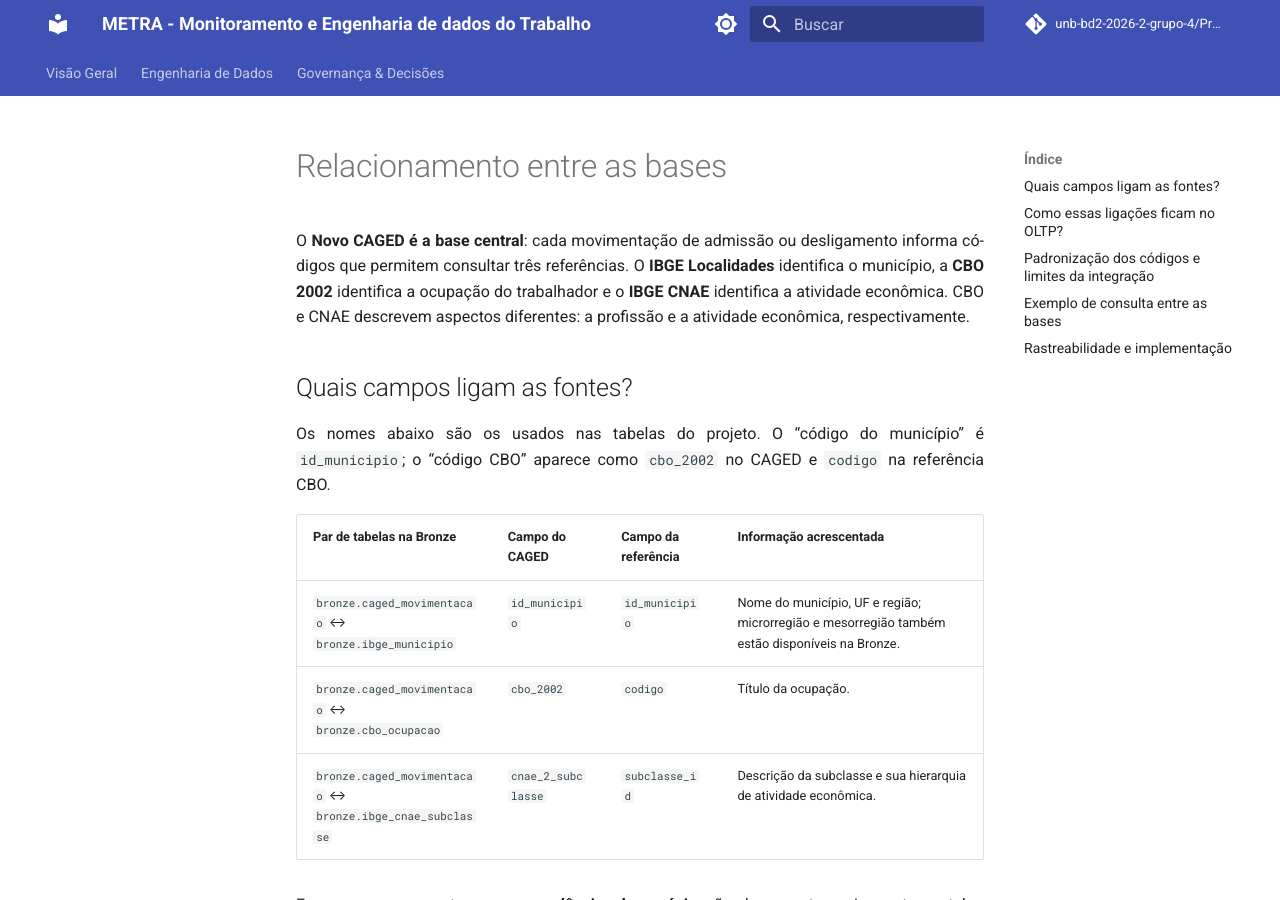
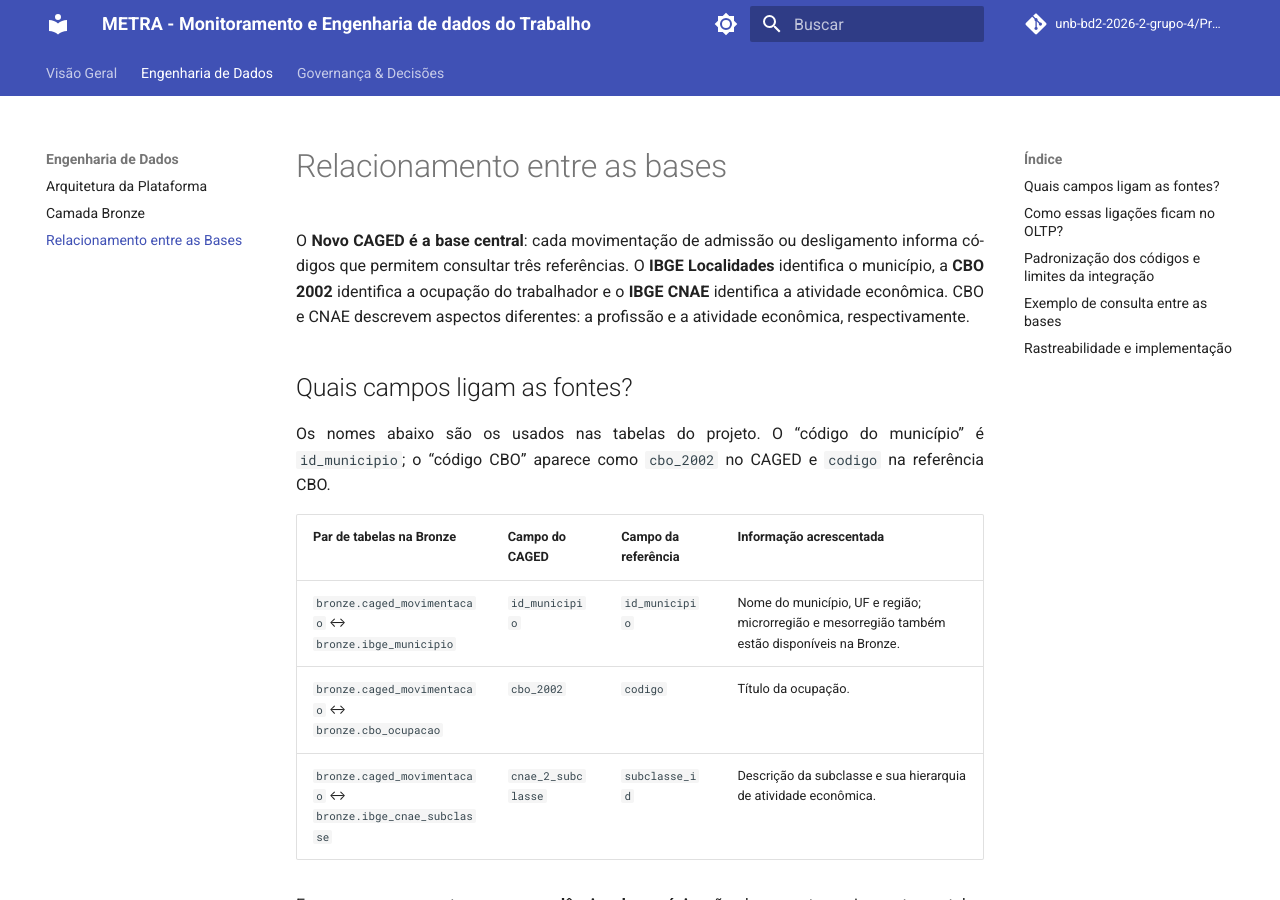
Before and after one commit to unb-bd2-2026-2-grupo-4/ProjetoIntegrado, an MkDocs documentation site: the page built from docs/relacionamentos.md, in a window 1280 px wide and 900 px high. Built offline with MkDocs 1.6.1 and Material for MkDocs 9.7.7, drawn with Linux system fonts in a browser that asks for light colours; comment, search, counter and statistics services are not loaded.

Commit message:
build(docs): atualiza navegacao do mkdocs

```diff
--- a/mkdocs.yml
+++ b/mkdocs.yml
@@ -57,6 +57,7 @@ nav:
   - Engenharia de Dados:
       - Arquitetura da Plataforma: arquitetura.md
       - Camada Bronze: camada-bronze.md
+      - Relacionamento entre as Bases: relacionamentos.md
   - Governança & Decisões:
       - Decisões de Arquitetura (ADR):
           - "ADR 0001: Origem Transacional OLTP": adr/0001-modelagem-sistema-origem.md
```
